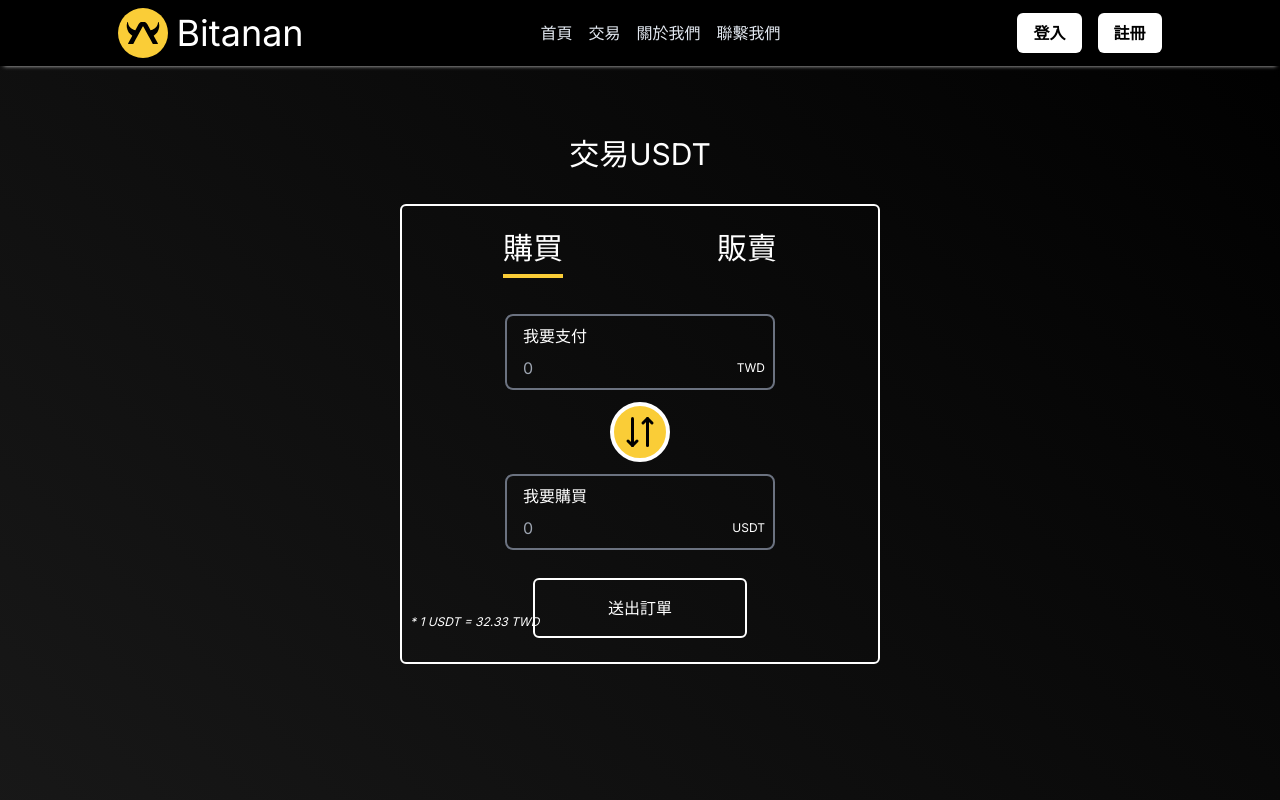
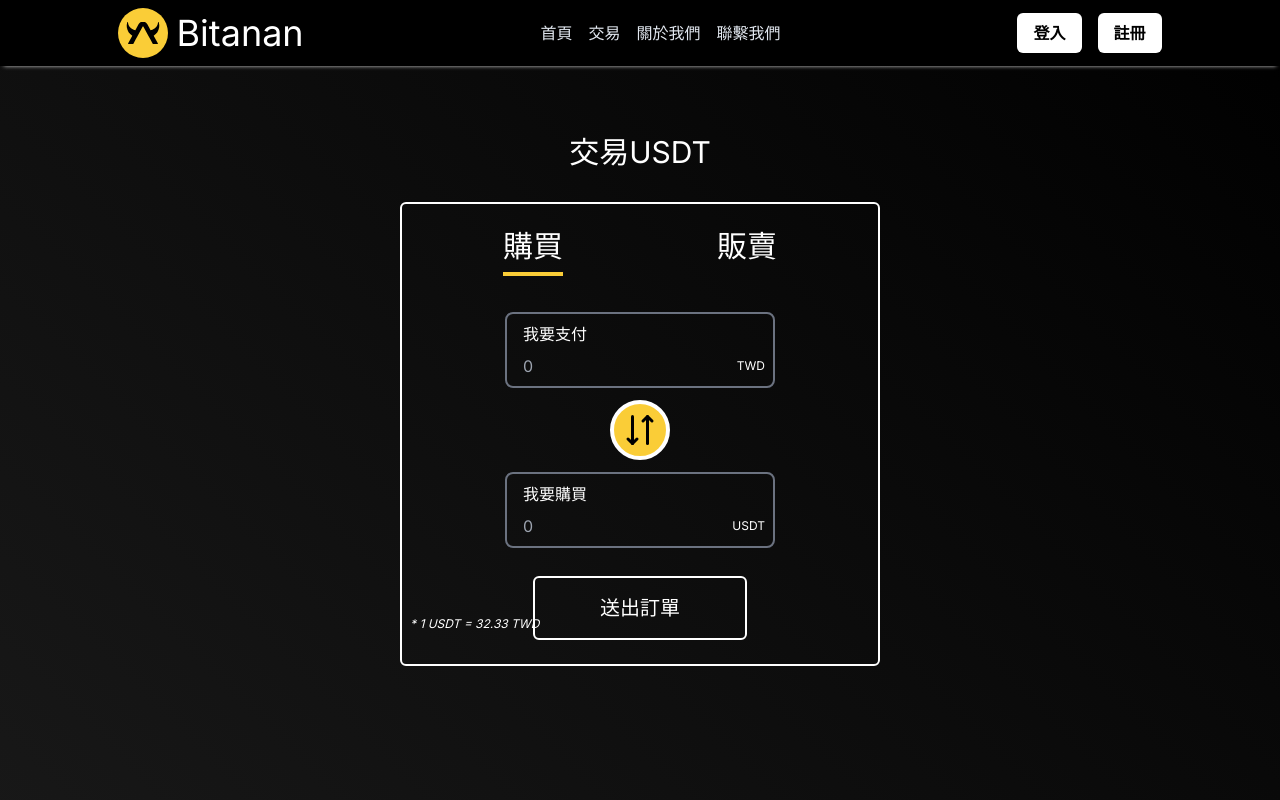
Before and after one commit to kevin420eth/bitanan, a Next.js app: page /trade in a window 1280 px wide. Shown: the top 800 px of the page. Built offline with nearby package versions, Linux system fonts and the light colour scheme.

Commit message:
i love j

```diff
--- a/app/trade/page.js
+++ b/app/trade/page.js
@@ -73,7 +73,7 @@ export default function Page() {
                     <p className="absolute right-2 bottom-3 text-xs">{buy?(payIsMain ? "USDT" : "TWD"):(payIsMain ? "TWD" : "USDT")}</p>
                 </div>
 
-                <a href="" className='text-center border-2 border-white self-center w-1/2 rounded-md p-4 mt-4 hover:bg-[#e6b832] hover:text-black'>送出訂單</a>
+                <a href="" className='text-center text-xl border-2 border-white self-center w-1/2 rounded-md p-4 mt-4 hover:bg-[#e6b832] hover:text-black'>送出訂單</a>
                 {/* <input type="submit" value="Submit" className="border-2 border-white" /> */}
                 <i className='absolute bottom-8 left-2 text-xs'>* 1 USDT = 32.33 TWD</i>
             </form>
```
